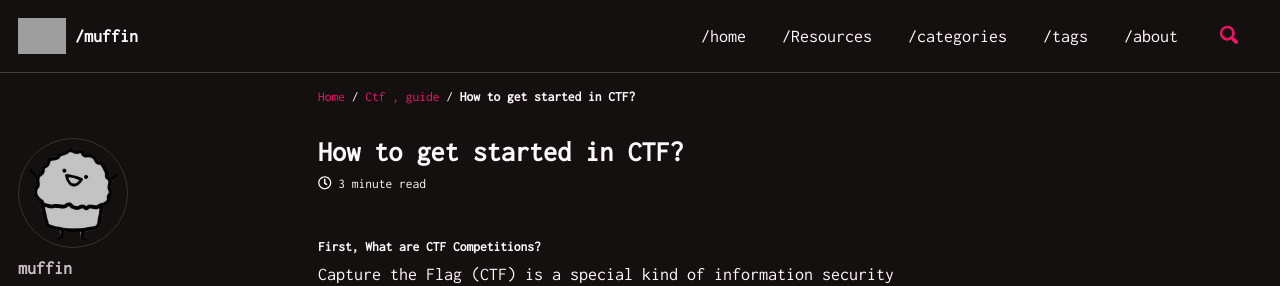
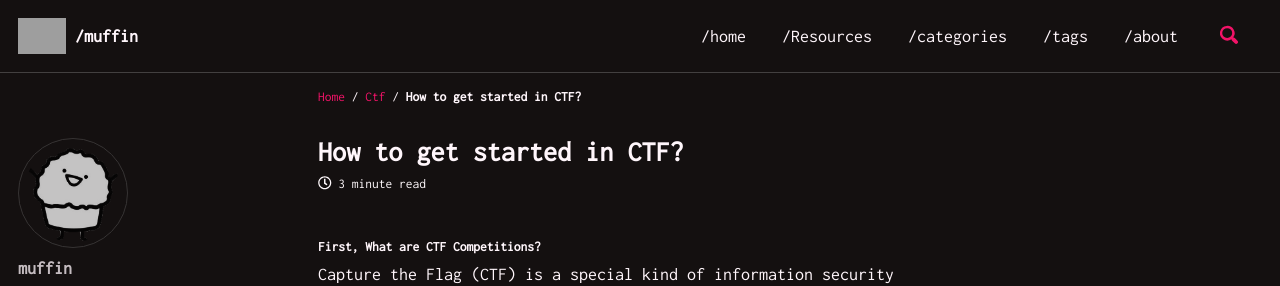
Before and after one commit to muff-in/muff-in.github.io, a Jekyll site: the page built from _posts/2019-03-30-getstarted-in-ctf.markdown, in a window 1280 px wide and 900 px high. Shown: the top 286 px of the window. Built offline with Jekyll 4.4.1, drawn with Linux system fonts in a browser that asks for light colours; cached includes are drawn as plain includes; grey boxes are pictures that could not be loaded.

Commit message:
Update 2019-03-30-getstarted-in-ctf.markdown

```diff
--- a/_posts/2019-03-30-getstarted-in-ctf.markdown
+++ b/_posts/2019-03-30-getstarted-in-ctf.markdown
@@ -5,7 +5,7 @@ layout: single
 tags:
 - ctf
 categories:
-- ctf , guide
+- ctf
 ---
 
 
```
